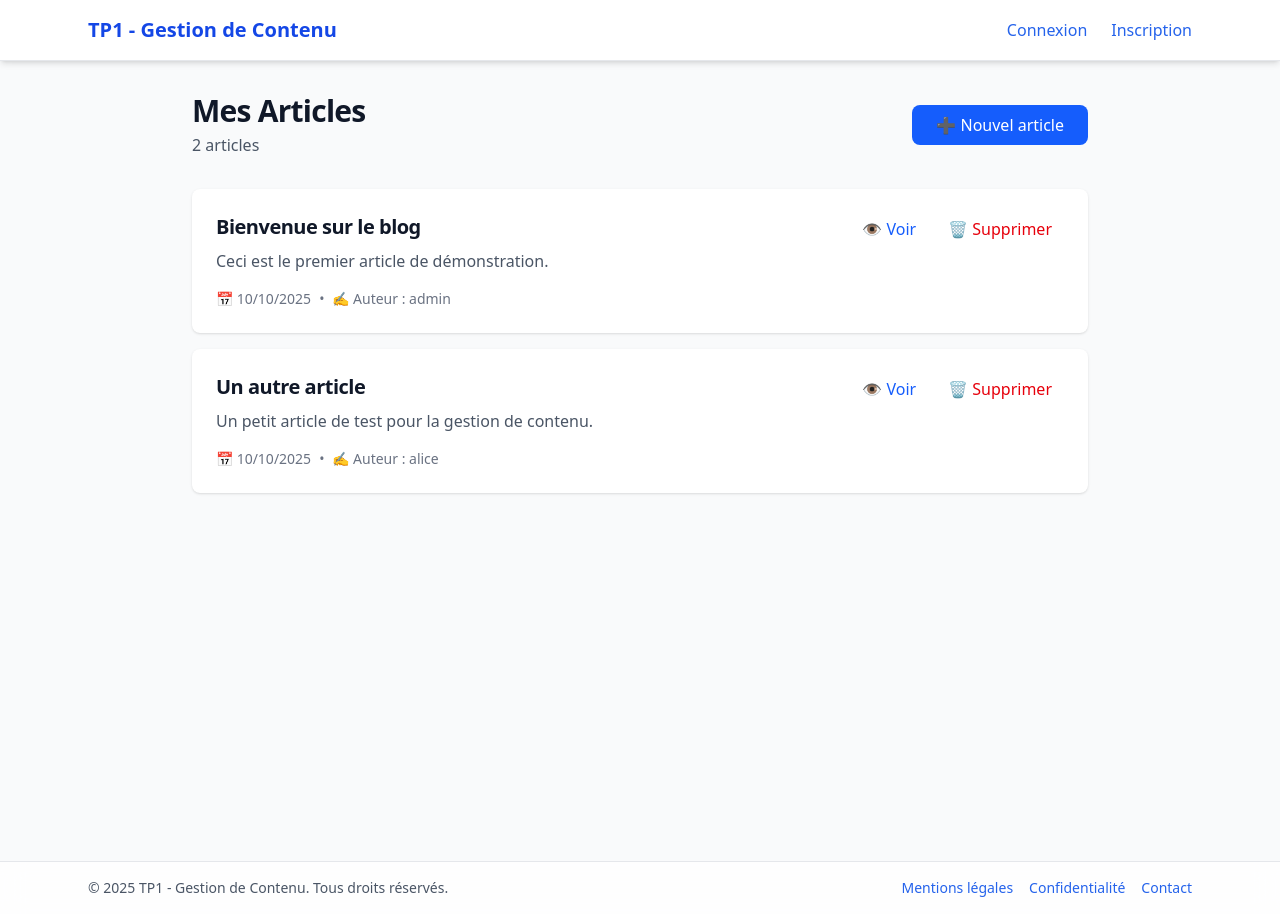
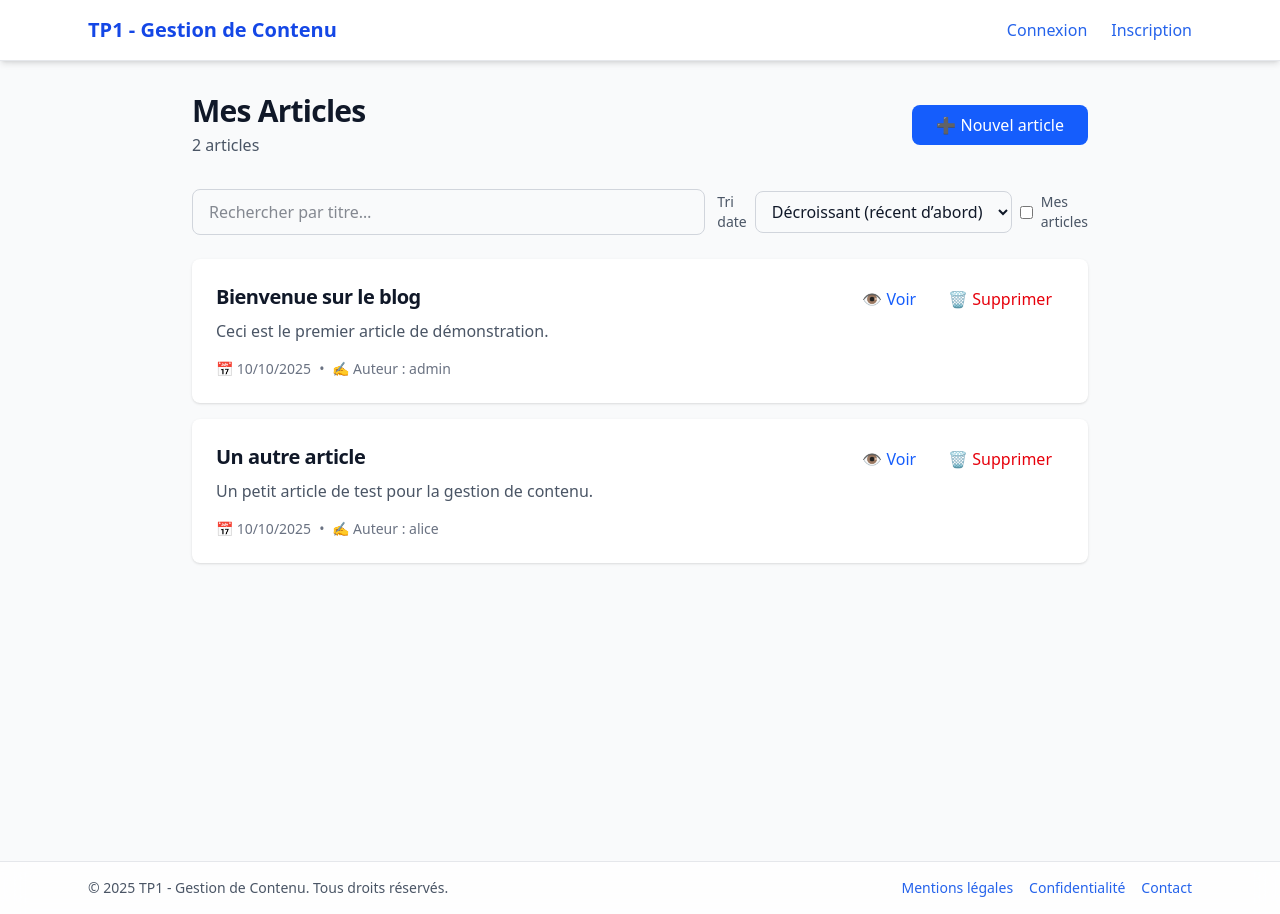
Before and after one commit to HbtVictor/tp1, a Next.js app: page /pages/articles in a window 1280 px wide. Built offline with nearby package versions, Linux system fonts and the light colour scheme.

Commit message:
feat: filtres articles (recherche titre + tri date asc/desc)

```diff
--- /dev/null
+++ b/src/app/components/articles/ArticlesFilters.tsx
@@ -0,0 +1,35 @@
+// src/app/components/articles/ArticlesFilters.tsx
+'use client';
+export type SortOrder = 'desc' | 'asc';
+
+export function ArticlesFilters({ query, onQuery, order, onOrder, mineOnly, onMineOnly }:{
+    query:string; onQuery:(v:string)=>void;
+    order:'asc'|'desc'; onOrder:(v:'asc'|'desc')=>void;
+    mineOnly:boolean; onMineOnly:(v:boolean)=>void;
+}) {
+    return (
+        <div className="mb-6 flex flex-col gap-3 sm:flex-row sm:items-center sm:justify-between">
+            <input
+                value={query}
+                onChange={(e) => onQuery(e.target.value)}
+                placeholder="Rechercher par titre…"
+                className="w-full sm:w-2/3 px-4 py-2.5 border border-gray-300 rounded-lg focus:ring-2 focus:ring-blue-500 outline-none"
+            />
+            <div className="flex items-center gap-2">
+                <label className="text-sm text-gray-600">Tri date</label>
+                <select
+                    value={order}
+                    onChange={(e) => onOrder(e.target.value as SortOrder)}
+                    className="px-3 py-2 border border-gray-300 rounded-lg"
+                >
+                    <option value="desc">Décroissant (récent d’abord)</option>
+                    <option value="asc">Croissant (ancien d’abord)</option>
+                </select>
+                <label className="flex items-center gap-2 text-sm text-gray-600">
+                    <input type="checkbox" checked={mineOnly} onChange={e=>onMineOnly(e.target.checked)} />
+                    Mes articles
+                </label>
+            </div>
+        </div>
+    );
+}
--- /dev/null
+++ b/src/app/components/auth/UserSwitcher.tsx
@@ -0,0 +1,22 @@
+// src/app/components/auth/UserSwitcher.tsx
+'use client';
+import { mockUsers } from '../../lib/mockData';
+import { useUserStore } from '../../store/userStore';
+
+export function UserSwitcher() {
+    const currentUserId = useUserStore(s => s.currentUserId);
+    const setUser = useUserStore(s => s.setUser);
+
+    return (
+        <select
+            value={currentUserId}
+            onChange={(e) => setUser(e.target.value)}
+            className="px-2 py-1 border border-gray-300 rounded"
+            title="Utilisateur courant"
+        >
+            {mockUsers.map(u => (
+                <option key={u.id} value={u.id}>{u.username}</option>
+            ))}
+        </select>
+    );
+}
--- /dev/null
+++ b/src/app/lib/useDebounce.ts
@@ -0,0 +1,8 @@
+// src/app/lib/useDebounce.ts
+'use client';
+import { useEffect, useState } from 'react';
+export function useDebounce<T>(value: T, delay = 250) {
+    const [v, setV] = useState(value);
+    useEffect(() => { const id = setTimeout(() => setV(value), delay); return () => clearTimeout(id); }, [value, delay]);
+    return v;
+}
--- a/src/app/pages/articles/create/page.tsx
+++ b/src/app/pages/articles/create/page.tsx
@@ -6,11 +6,13 @@ import { useRouter } from 'next/navigation';
 import { useArticleStore } from '../../../store/articleStore';
 import { BackLink } from '../../../components/ui/BackLink';
 import { ArticleForm } from '../../../components/articles/ArticleForm';
+import { useUserStore } from '../../../store/userStore';
 
 export default function CreateArticlePage() {
     const router = useRouter();
     const add = useArticleStore((s) => s.add);
     const [loading, setLoading] = useState(false);
+    const userId = useUserStore(s => s.currentUserId);
 
     return (
         <div className="min-h-screen bg-gray-50 py-8 px-4">
@@ -25,7 +27,7 @@ export default function CreateArticlePage() {
                         onSubmit={async ({ title, content }) => {
                             setLoading(true);
                             await new Promise((r) => setTimeout(r, 500)); // simule API
-                            add({ title, content, authorId: '1' });       // adapte l'id auteur si besoin
+                            add({ title, content, authorId: userId });
                             setLoading(false);
                             router.push('/pages/articles');
                         }}
--- a/src/app/pages/articles/page.tsx
+++ b/src/app/pages/articles/page.tsx
@@ -1,26 +1,58 @@
 // src/app/pages/articles/page.tsx
 'use client';
 
+import { useState, useMemo } from 'react';
 import { useArticleStore } from '../../store/articleStore';
 import { ArticlesHeader } from '../../components/articles/ArticlesHeader';
 import { ArticleCard } from '../../components/articles/ArticleCard';
 import { EmptyArticles } from '../../components/articles/EmptyArticles';
 import { userById } from '../../lib/userIndex';
+import { ArticlesFilters, SortOrder } from '../../components/articles/ArticlesFilters';
+import { useDebounce } from '../../lib/useDebounce';
+import { useUserStore } from '../../store/userStore';
 
 export default function ArticlesPage() {
     const articles = useArticleStore(s => s.articles);
     const remove = useArticleStore(s => s.remove);
+    const currentUserId = useUserStore(s => s.currentUserId);
+    const [mineOnly, setMineOnly] = useState(false);
+
+    const [query, setQuery] = useState('');
+    const [order, setOrder] = useState<SortOrder>('desc');
+    const q = useDebounce(query, 250);
+
+    const filtered = useMemo(() => {
+        const byTitle = q.trim().toLowerCase();
+        let list = byTitle
+            ? articles.filter(a => a.title.toLowerCase().includes(byTitle))
+            : articles.slice();
+        list.sort((a, b) => {
+            const da = +new Date(a.createdAt);
+            const db = +new Date(b.createdAt);
+            return order === 'desc' ? db - da : da - db;
+        });
+        return list;
+    }, [articles, q, order]);
 
     return (
         <div className="min-h-screen bg-gray-50 py-8 px-4">
             <div className="max-w-4xl mx-auto">
-                <ArticlesHeader count={articles.length} />
+                <ArticlesHeader count={filtered.length} />
+                <ArticlesFilters
+                    query={query}
+                    onQuery={setQuery}
+                    order={order}
+                    onOrder={setOrder}
+                    mineOnly={mineOnly}
+                    onMineOnly={setMineOnly}
+                />
 
-                {articles.length === 0 ? (
+
+                {filtered.length === 0 ? (
                     <EmptyArticles />
                 ) : (
                     <div className="space-y-4">
-                        {articles.map(a => (
+                        {filtered.map(a => (
                             <ArticleCard
                                 key={a.id}
                                 id={a.id}
--- a/src/app/store/userStore.ts
+++ b/src/app/store/userStore.ts
@@ -6,6 +6,8 @@ import { mockUsers } from "@/app/lib/mockData";
 
 interface UserState {
     users: User[];
+    currentUserId: string; // <-- nouvel état
+    setCurrentUser: (id: string) => void;
     addUser: (user: Omit<User, "id" | "role">) => void;
     updateUser: (id: string, updated: Partial<User>) => void;
     deleteUser: (id: string) => void;
@@ -16,16 +18,14 @@ export const useUserStore = create<UserState>()(
     persist(
         (set, get) => ({
             users: mockUsers,
+            currentUserId: mockUsers[0].id,        // par défaut l’admin
+            setCurrentUser: (id) => set({ currentUserId: id }),
 
             addUser: (user) =>
                 set((state) => ({
                     users: [
                         ...state.users,
-            {
-              ...user,
-              id: crypto.randomUUID(),
-              role: "user", //  ajouté automatiquement ici
-            },
+                        { ...user, id: crypto.randomUUID(), role: "user" },
                     ],
                 })),
 
@@ -43,8 +43,6 @@ export const useUserStore = create<UserState>()(
 
             getUserByEmail: (email) => get().users.find((u) => u.email === email),
         }),
-    {
-      name: "user-storage",
-    }
+        { name: "user-storage" }
     )
 );
```
Lines whose indentation alone changed are shown as unchanged.
